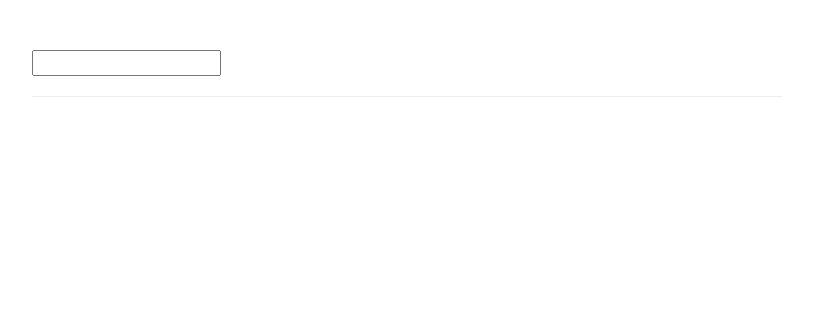
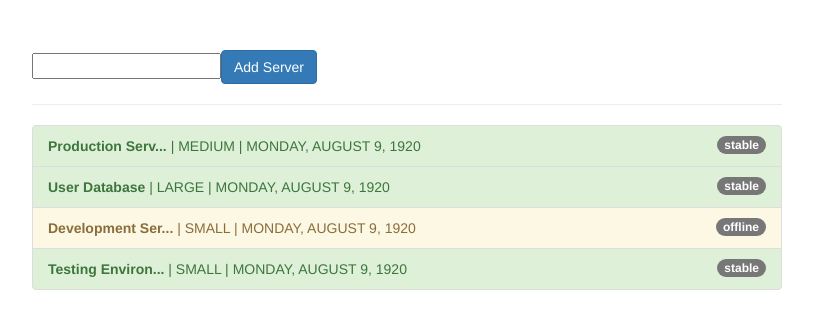
Before and after one commit to estherMC/ng-pipes, an Angular app: page / in a window 1280 px wide. Shown: the top 328 px of the page, without its empty margins (233-1046 px from the left). Built offline with nearby package versions, Linux system fonts and the light colour scheme.

Commit message:
:sparkles: force the trigger of the pipe

```diff
--- a/src/app/app.component.html
+++ b/src/app/app.component.html
@@ -2,6 +2,8 @@
   <div class="row">
     <div class="col-xs-12 col-sm-10 col-md-8 col-sm-offset-1 col-md-offset-2">
       <input type="text" [(ngModel)]="filteredStatus">
+      <button class="btn btn-primary" (click)="onAddServer()">Add Server</button>
+      <br>
       <hr>
       <ul class="list-group">
         <li
--- a/src/app/app.component.ts
+++ b/src/app/app.component.ts
@@ -33,7 +33,7 @@
     }
   ];
 
-  filteredStatus = ' ';
+  filteredStatus = '';
 
   getStatusClasses(server: {instanceType: string, name: string, status: string, started: Date}) {
     return {
@@ -42,4 +42,13 @@
       'list-group-item-danger': server.status === 'critical'
     };
   }
+
+  onAddServer(){
+    this.servers.push({
+      instanceType: 'small',
+      name: 'New Server',
+      status: 'stable',
+      started: new Date(15, 1, 2017)
+    })
+  }
 }
--- a/src/app/filter.pipe.ts
+++ b/src/app/filter.pipe.ts
@@ -1,13 +1,13 @@
 import { Pipe, PipeTransform } from '@angular/core';
 
 @Pipe({
-  name: 'filter'
+  name: 'filter',
+  pure: false
 })
 export class FilterPipe implements PipeTransform {
 
   transform(value: any, filterString: string, propName: string): any {
     if (value.length === 0 || filterString===''){
-      console.log(value);
       return value;
     }
     const resultArray = [];
```
